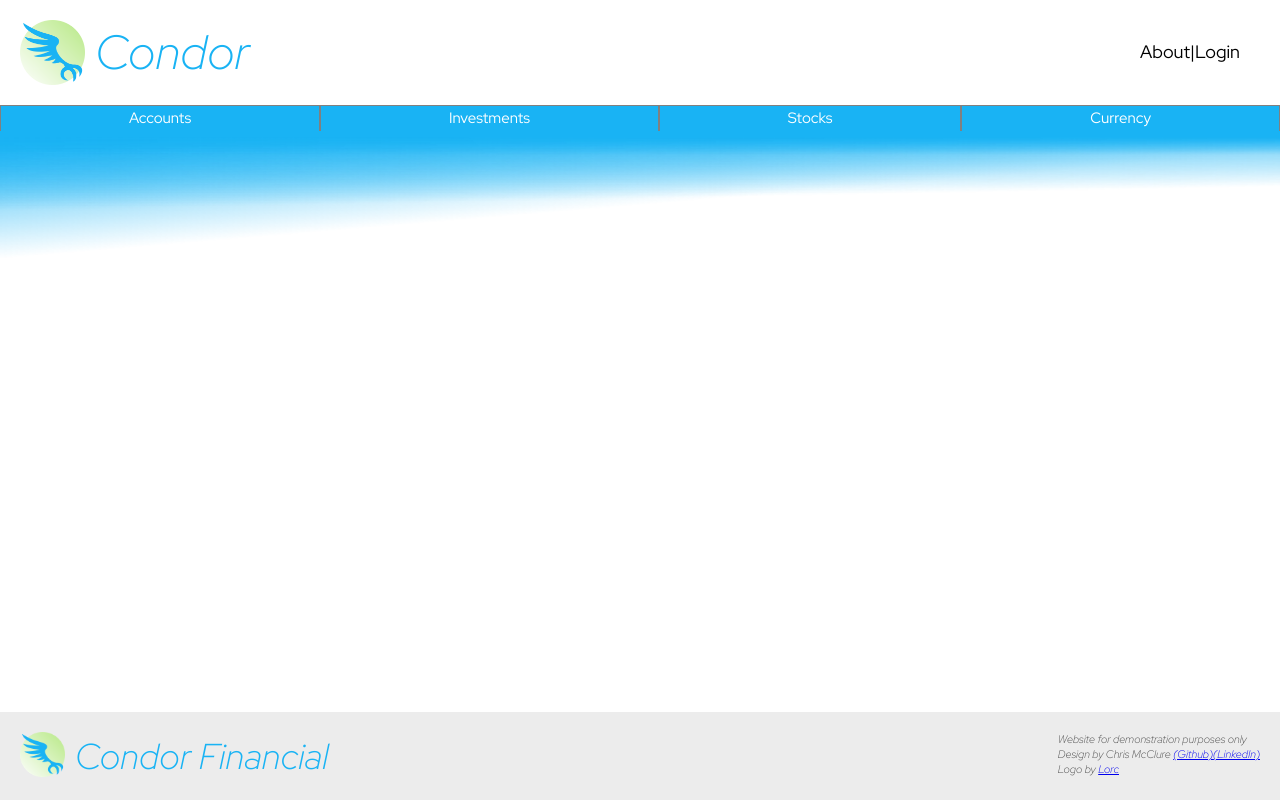
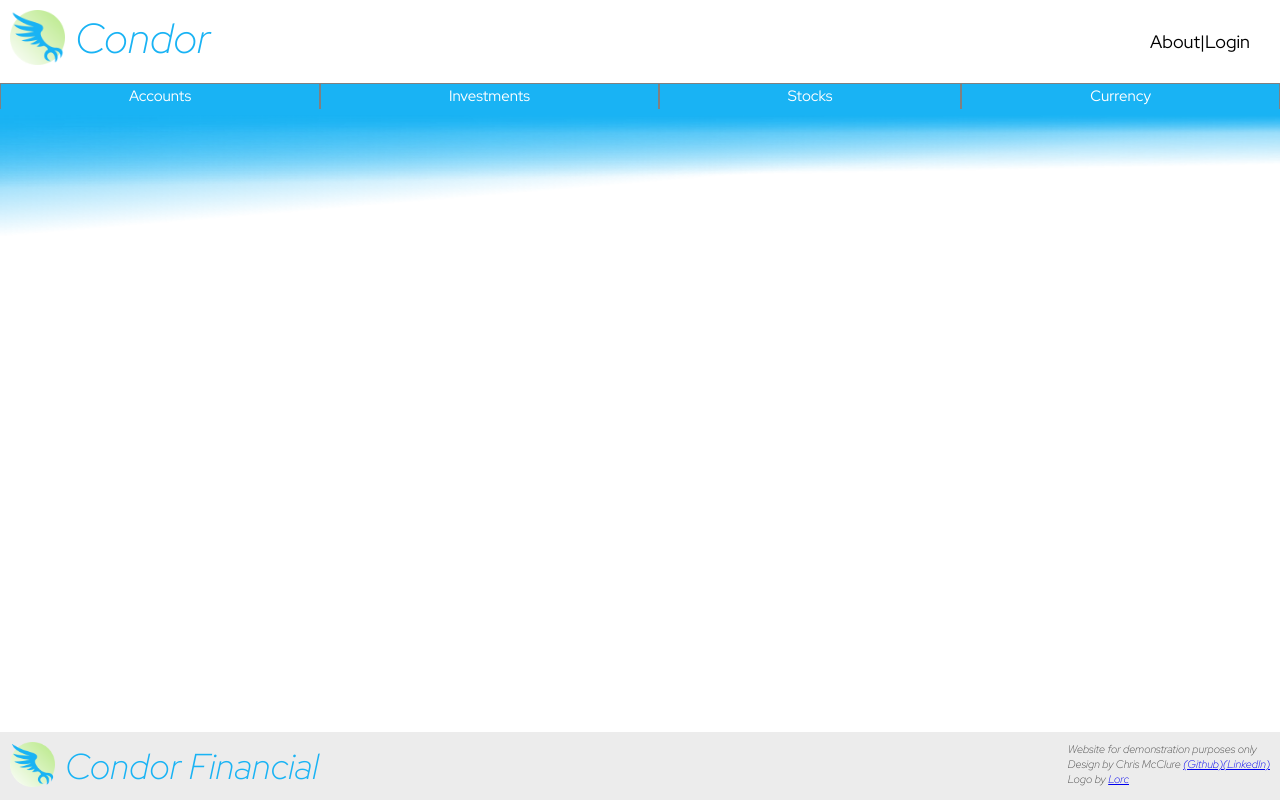
Before and after one commit to cjmcclure1337/tp-capstone-front, an Angular app: page / in a window 1280 px wide. Built offline with nearby package versions, Linux system fonts and the light colour scheme.

Commit message:
Shrunk header and footer

```diff
--- a/src/app/app.component.scss
+++ b/src/app/app.component.scss
@@ -9,7 +9,6 @@ $primary-font: 'Red Hat Display', sans-serif;
     flex-direction: row;
     justify-content: space-between;
     align-content: center;
-    padding: 10px;
 
     .logo {
         display: flex;
@@ -19,8 +18,8 @@ $primary-font: 'Red Hat Display', sans-serif;
         padding: 10px;
 
         img {
-            width: 65px;
-            height: 65px;
+            width: 55px;
+            height: 55px;
         }
         div {
             margin-left: 10px;
@@ -28,7 +27,7 @@ $primary-font: 'Red Hat Display', sans-serif;
             font-family: $primary-font;
         font-style: italic;
         font-weight: 300;
-        font-size: 48px;
+        font-size: 42px;
         color: $primary-color;
         }
     }
@@ -112,7 +111,6 @@ $primary-font: 'Red Hat Display', sans-serif;
         justify-content: left;
         align-content: center;
 
-        margin: 10px;
         padding: 10px;
 
         img {
@@ -130,7 +128,6 @@ $primary-font: 'Red Hat Display', sans-serif;
         }
     }
     .footer-notes {
-        margin: 10px;
         padding: 10px;
 
         color: #4A4A4A;
```
